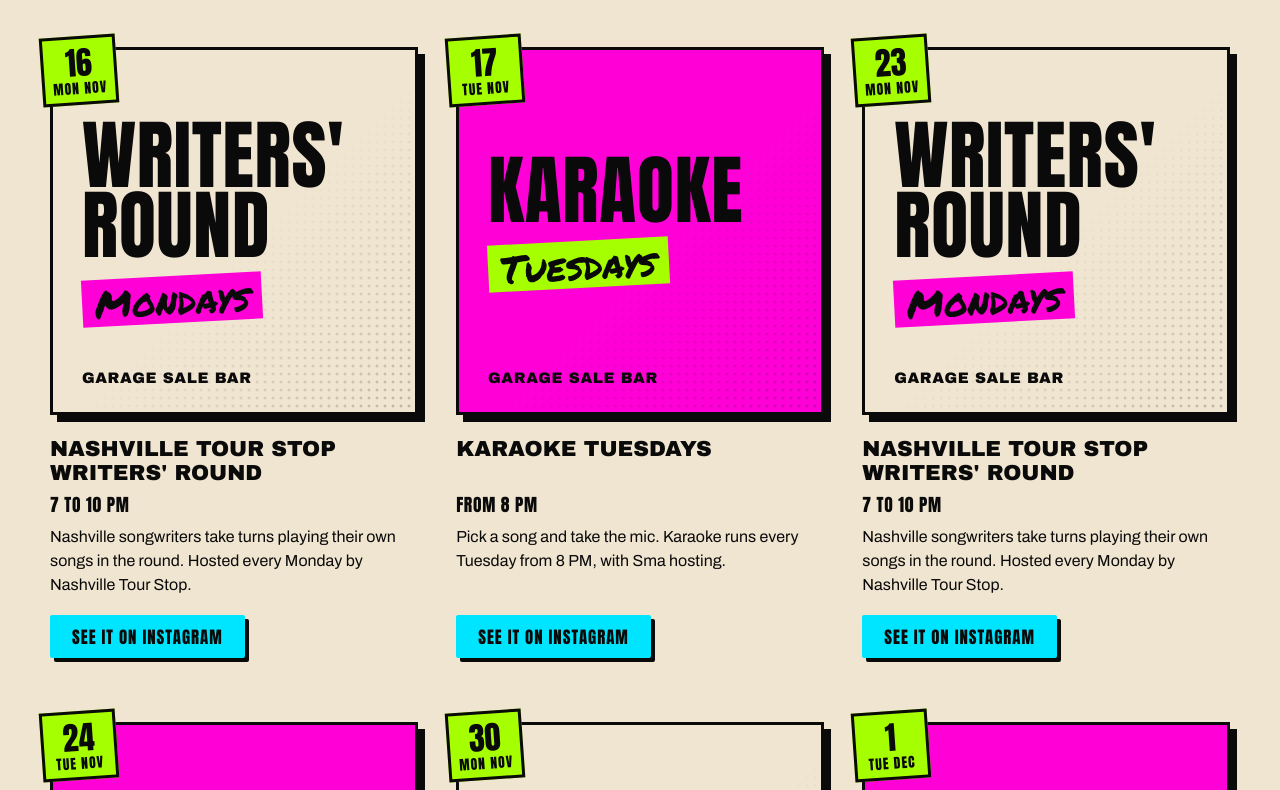
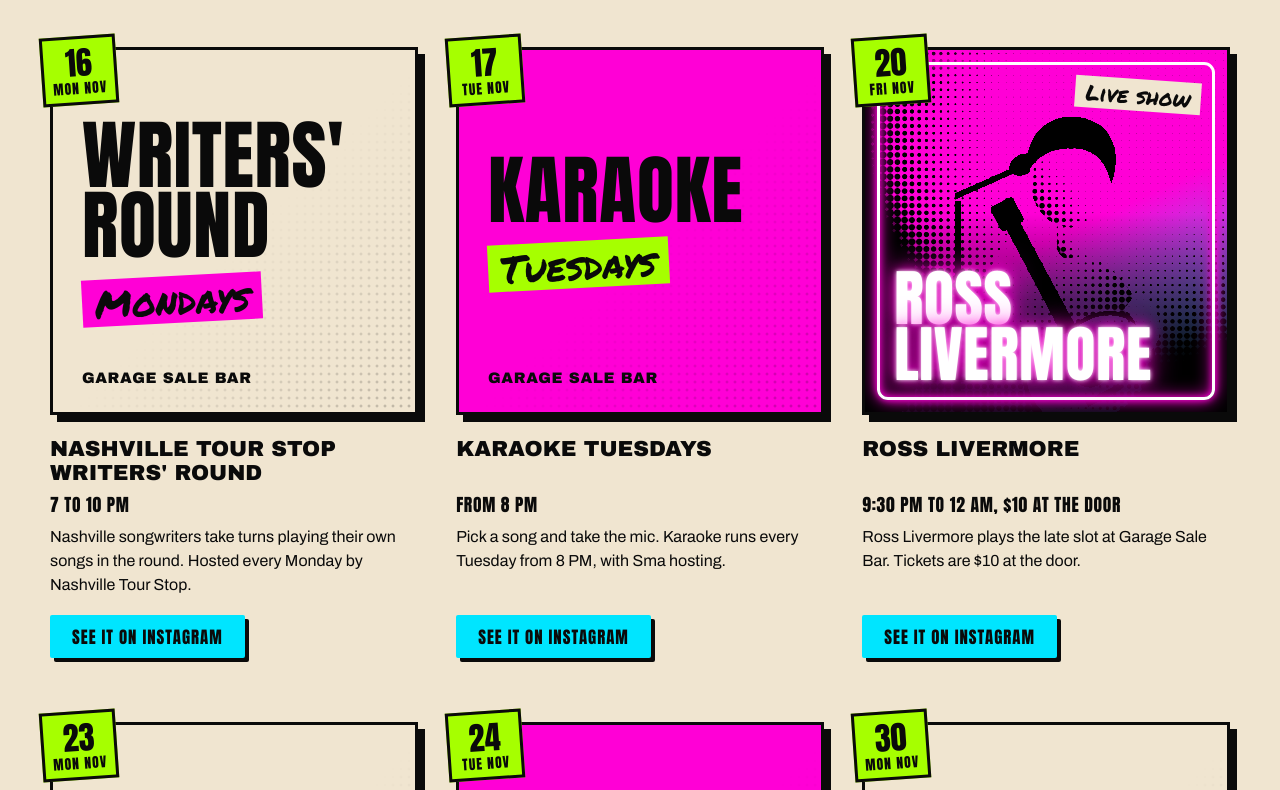
Before and after one commit to MhMmmShure/GarageSaleBar_East, a plain HTML site: page events.html in a window 1280 px wide. Shown: the part 718-1508 px from the top of the page. Drawn offline with Linux system fonts and the light colour scheme.

Commit message:
Add Ross Livermore show, artist photo treatment, aligned home strip
- Ross Livermore, Fri Nov 20, 9:30 PM to 12 AM, $10 at the door
- Shows can take an artist photo; the site applies halftone + neon styling
  (stand-in artwork in place until a real photo is supplied)
- Home three-column strip now shares row tracks so headings, taglines,
  text and buttons line up

Co-Authored-By: Claude Fable 5.2 <noreply@anthropic.com>
Claude-Session: https://claude.ai/code/session_012VDGR8BxhN4U3s6DrLScJS

```diff
--- a/css/styles.css
+++ b/css/styles.css
@@ -194,8 +194,12 @@ ul, ol { padding: 0; list-style: none; }
 
 /* ---------- Three-up strip ---------- */
 .strip { color: var(--ink); padding: clamp(48px, 7vw, 84px) var(--gutter); }
-.strip__grid { max-width: var(--wrap); margin: 0 auto; display: grid; grid-template-columns: repeat(3, 1fr); gap: clamp(28px, 4vw, 64px); }
-.strip__col { text-align: center; display: grid; justify-items: center; align-content: start; gap: 10px; }
+/* Columns share five row tracks (icon, heading, tagline, text, button) so each part lines up across the strip */
+.strip__grid { max-width: var(--wrap); margin: 0 auto; display: grid; grid-template-columns: repeat(3, minmax(0, 1fr)); gap: 10px clamp(28px, 4vw, 64px); }
+.strip__col { text-align: center; display: grid; grid-row: span 5; grid-template-rows: subgrid; justify-items: center; align-items: start; }
+@supports not (grid-template-rows: subgrid) {
+  .strip__col { grid-template-rows: 44px 3.8em 2.8em 5em auto; row-gap: 10px; }
+}
 .strip__icon { width: 44px; height: 44px; color: var(--pink); filter: drop-shadow(2px 2px 0 var(--ink)); }
 .strip h2 { font-family: var(--f-display); font-size: clamp(1.35rem, 2.1vw, 1.75rem); text-transform: uppercase; line-height: 1.05; }
 .strip__hand { font-family: var(--f-hand); font-size: 1.15rem; line-height: 1.2; }
@@ -439,7 +443,8 @@ ul, ol { padding: 0; list-style: none; }
   .hero__side { width: 52vw; opacity: .32; }
   .hero__logo { height: min(54vh, 520px); }
 
-  .strip__grid { grid-template-columns: 1fr; gap: 48px; }
+  .strip__grid { grid-template-columns: 1fr; }
+  .strip__col:not(:last-child) .btn { margin-bottom: 44px; }
   .feature { min-height: 0; padding: 96px var(--gutter); }
   .feature__inner { grid-template-columns: 1fr; gap: 28px; }
   .feature--flip .feature__art { order: 0; }
@@ -575,6 +580,29 @@ ul, ol { padding: 0; list-style: none; }
 .flyer--neon .flyer__hand { color: var(--blue); padding-left: 0; }
 .flyer--neon .flyer__venue { color: var(--paper); }
 
+/* artist photos: photocopy halftone + neon, applied to any plain photo */
+.pthumb { position: absolute; inset: 0; overflow: hidden; isolation: isolate; background: #000; }
+.pthumb__ht { position: absolute; inset: 0; background: #fff; filter: contrast(14); }
+.pthumb__ht img { width: 100%; height: 100%; object-fit: cover; filter: grayscale(1) brightness(1.45) contrast(1.05) blur(.7px); }
+.pthumb__ht::after { /* dot screen: multiplied with the photo, then thresholded by the contrast filter above */
+  content: ""; position: absolute; inset: 0; mix-blend-mode: multiply;
+  background:
+    radial-gradient(circle at center, #6c6c6c 0, #fff 74%) 0 0 / 2cqw 2cqw,
+    radial-gradient(circle at center, #6c6c6c 0, #fff 74%) 1cqw 1cqw / 2cqw 2cqw;
+}
+.pthumb__wash { position: absolute; inset: 0; mix-blend-mode: multiply; background: linear-gradient(155deg, var(--pink) 0 52%, var(--blue) 100%); }
+.pthumb__shade { position: absolute; inset: 45% 0 0 0; background: linear-gradient(transparent, rgba(0, 0, 0, .92) 72%); }
+.pthumb__frame { position: absolute; inset: 3.2cqw; border: .9cqw solid #fff; border-radius: 3cqw; box-shadow: 0 0 2cqw var(--pink), 0 0 5cqw var(--pink), inset 0 0 2cqw var(--pink), inset 0 0 5cqw rgba(255, 0, 214, .7); }
+.pthumb__name {
+  position: absolute; left: 8cqw; right: 8cqw; bottom: 8cqw;
+  font-family: var(--f-cond); text-transform: uppercase; font-size: 17cqw; line-height: .92; letter-spacing: .01em; color: #fff;
+  text-shadow: 0 0 1.2cqw #fff, 0 0 3.5cqw var(--pink), 0 0 8cqw var(--pink);
+}
+.pthumb__tag {
+  position: absolute; right: 7cqw; top: 8cqw; transform: rotate(4deg);
+  font-family: var(--f-hand); font-size: 6cqw; line-height: 1; color: var(--ink); background: var(--paper); padding: 1.6cqw 3cqw 1.2cqw;
+}
+
 /* ---------- Call to action band ---------- */
 .cta { background: var(--black); padding: clamp(72px, 9vw, 120px) var(--gutter) clamp(64px, 8vw, 100px); }
 .cta__inner { max-width: var(--wrap); margin: 0 auto; display: flex; flex-wrap: wrap; align-items: center; justify-content: space-between; gap: 28px 48px; }
--- a/js/events-data.js
+++ b/js/events-data.js
@@ -13,8 +13,12 @@
      ticketUrl    Link to tickets. Leave '' if there are none.
      socialUrl    Link to the social post about the event. Used when there is no ticketUrl.
                   If both are '', the button goes to the Instagram profile.
-     image        Optional poster/thumbnail, e.g. 'assets/img/events/jake-morgan.jpg' (square works best).
-                  If '', a flyer is drawn from `flyer`.
+     photo        Artist photo for shows, e.g. 'assets/img/events/ross-livermore.jpg' (square, 800px or larger).
+                  The site applies the halftone + neon treatment and adds the name, so use a plain photo.
+     photoName    Name shown in neon over the photo. Defaults to the title.
+     tag          Optional small sticker on the photo, e.g. 'Live show'.
+     image        Optional finished poster, shown exactly as supplied (square works best).
+                  Order of use: image, then photo, then a flyer drawn from `flyer`.
      flyer        { style: 'paper' | 'pink' | 'blue' | 'green' | 'neon', big: 'BIG WORDS', hand: 'small words' }
 
    Writing guide for event cards (every card has the same rows, so they line up)
@@ -59,20 +63,22 @@
   ];
 
   GSB.ONE_OFFS = [
-    /* Example:
     {
-      date: '2026-12-31',
-      title: "New Year's Eve",
-      time: 'Doors 9 PM',
-      short: 'Ring it in at Garage Sale.',
-      description: 'Longer description for the events page.',
-      price: '$10 cover',
-      ticketUrl: 'https://www.eventbrite.com/...',
+      date: '2026-11-20',
+      title: 'Ross Livermore',
+      time: '9:30 PM to 12 AM',
+      short: 'Live show. $10 at the door.',
+      description: 'Ross Livermore plays the late slot at Garage Sale Bar. Tickets are $10 at the door.',
+      price: '$10 at the door',
+      ticketUrl: '',
       socialUrl: '',
+      photo: 'assets/img/events/placeholder-artist.svg',   // stand-in: replace with a real photo of the artist
+      photoName: 'Ross Livermore',
+      tag: 'Live show',
       image: '',
-      flyer: { style: 'neon', big: 'NYE', hand: 'at Garage Sale' }
+      flyer: { style: 'neon', big: 'Ross Livermore', hand: 'live' }
     }
-    */
+    /* Copy the block above for each new show. */
   ];
 
   /* Today's date in Nashville, as a local-midnight Date */
--- a/js/events.js
+++ b/js/events.js
@@ -27,6 +27,22 @@
       img.alt = ev.title + ' poster';
       img.loading = 'lazy';
       wrap.appendChild(img);
+    } else if (ev.photo) {
+      var ph = el('div', 'pthumb');
+      var ht = el('div', 'pthumb__ht');
+      var pimg = el('img');
+      pimg.src = ev.photo;
+      pimg.alt = (ev.photoName || ev.title);
+      pimg.loading = 'lazy';
+      ht.appendChild(pimg);
+      ph.appendChild(ht);
+      var deco = ['pthumb__wash', 'pthumb__shade', 'pthumb__frame'];
+      deco.forEach(function (c) { var d = el('div', c); d.setAttribute('aria-hidden', 'true'); ph.appendChild(d); });
+      if (ev.tag) ph.appendChild(el('span', 'pthumb__tag', ev.tag));
+      var nm = el('span', 'pthumb__name', ev.photoName || ev.title);
+      nm.setAttribute('aria-hidden', 'true');
+      ph.appendChild(nm);
+      wrap.appendChild(ph);
     } else {
       var f = ev.flyer || { style: 'neon', big: ev.title, hand: '' };
       var flyer = el('div', 'flyer flyer--' + (f.style || 'neon'));
```
Also changed, not shown: assets/img/events/placeholder-artist.svg (added).
